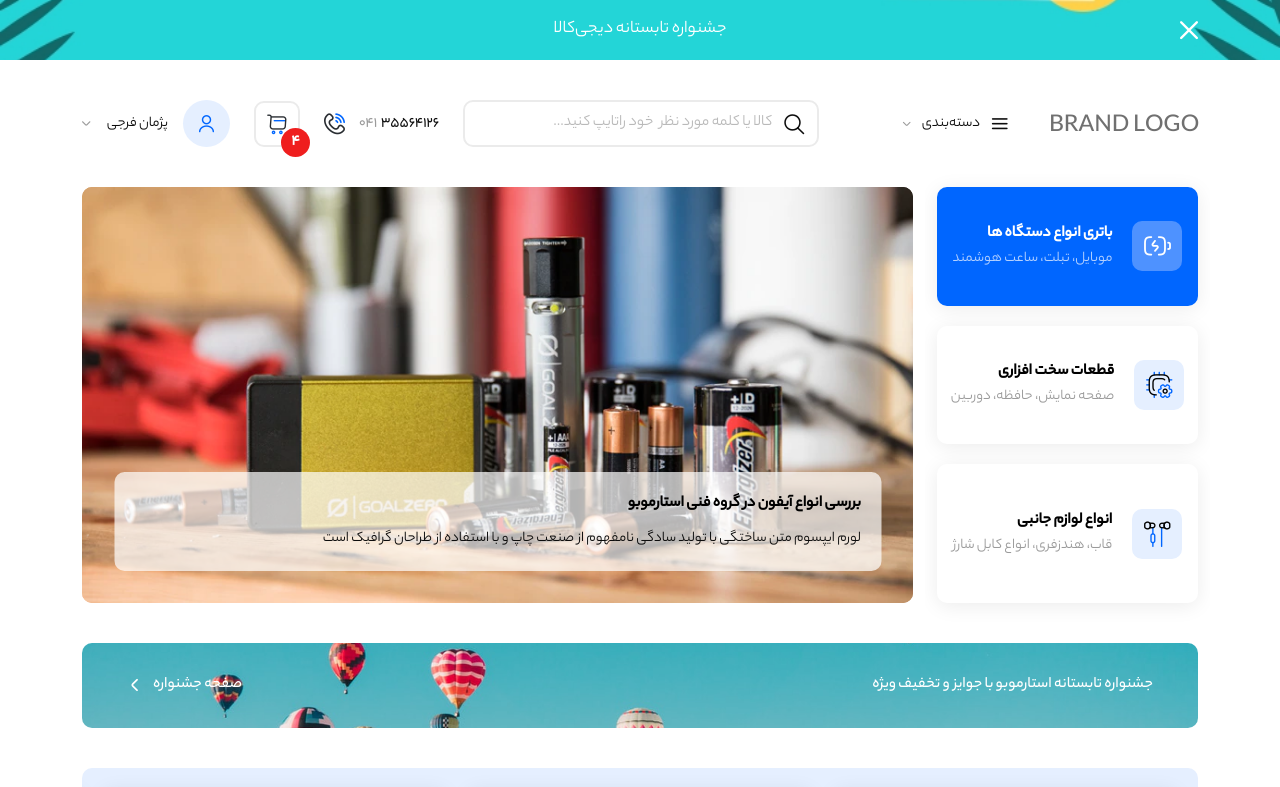
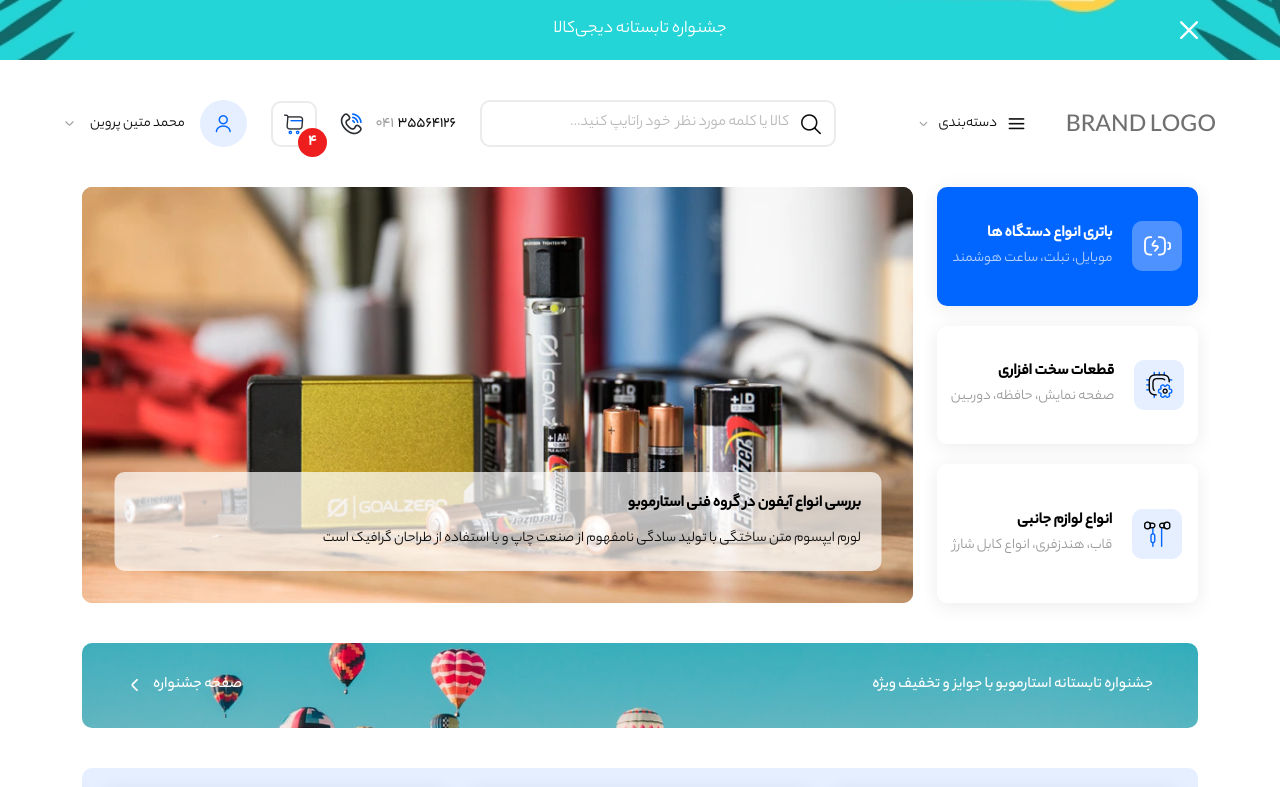
Before and after one commit to mmp-8001/landing-page-resume, a Vue app: page / in a window 1280 px wide. Shown: the top 787 px of the page. Built offline with nearby package versions, Linux system fonts and the light colour scheme.

Commit message:
preview added

```diff
--- a/src/components/MobileMenu.vue
+++ b/src/components/MobileMenu.vue
@@ -8,7 +8,7 @@
       <div class="profile-view d-flex flex-row align-items-center">
         <div class="photo d-flex justify-content-center align-items-center"><span class="icon-user"></span></div>
         <div class="details d-flex flex-column">
-          <span class="name">پژمان فرجی</span>
+          <span class="name">محمد متین پروین</span>
           <span class="last-seen">آخرین ورود: 2 آبان 1400</span>
         </div>
       </div>
--- a/src/components/UserAccount.vue
+++ b/src/components/UserAccount.vue
@@ -2,7 +2,7 @@
   <DropDown class="d-flex align-items-center justify-content-end user-account">
     <template #dropdown>
       <span class="icon-user"></span>
-      <span class="user_name d-none d-xl-block">پژمان فرجی</span>
+      <span class="user_name d-none d-xl-block">محمد متین پروین</span>
       <span class="icon-arrow-down d-none d-xl-block"></span>
     </template>
     <template #content>
```
Also changed, not shown: 1 other file (tests, documents, lock files or other folders).
